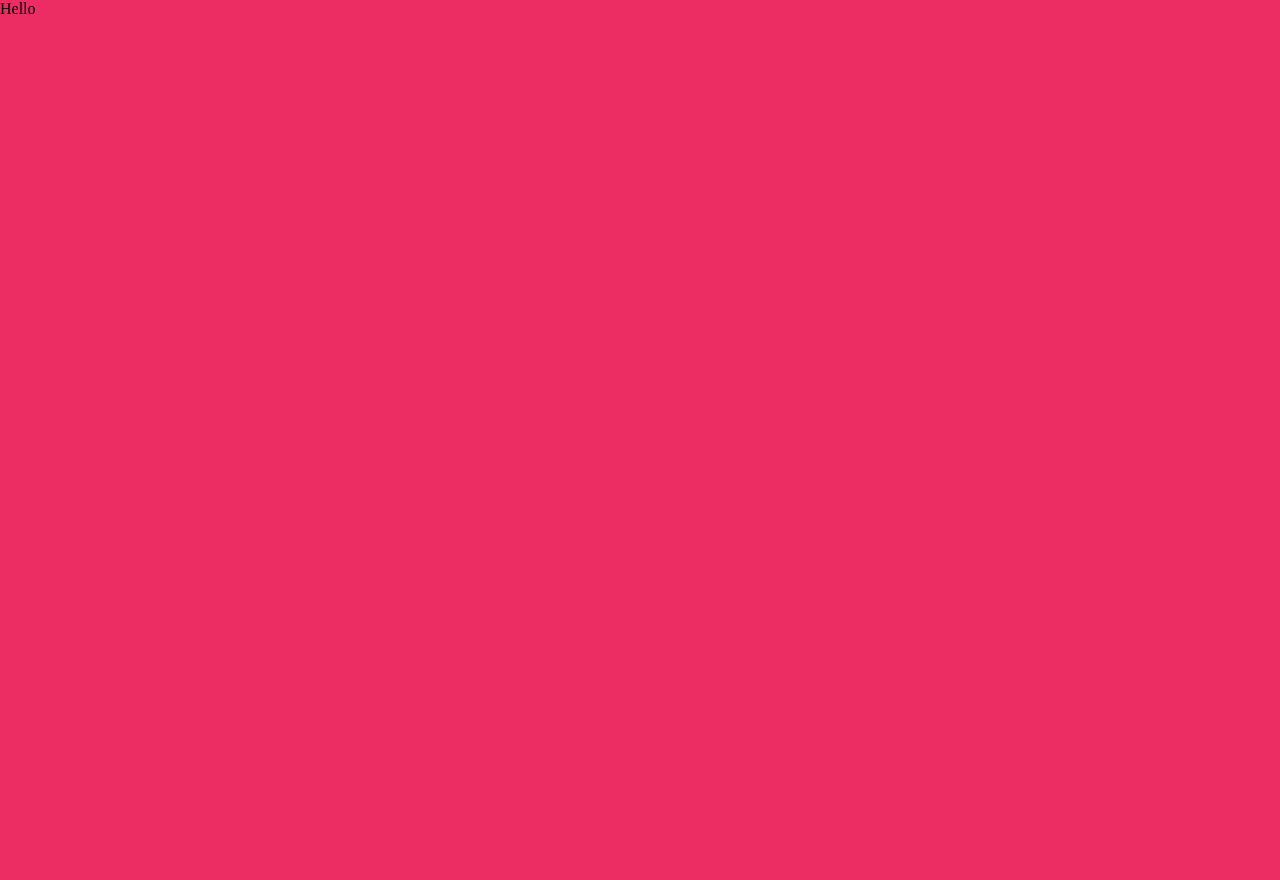
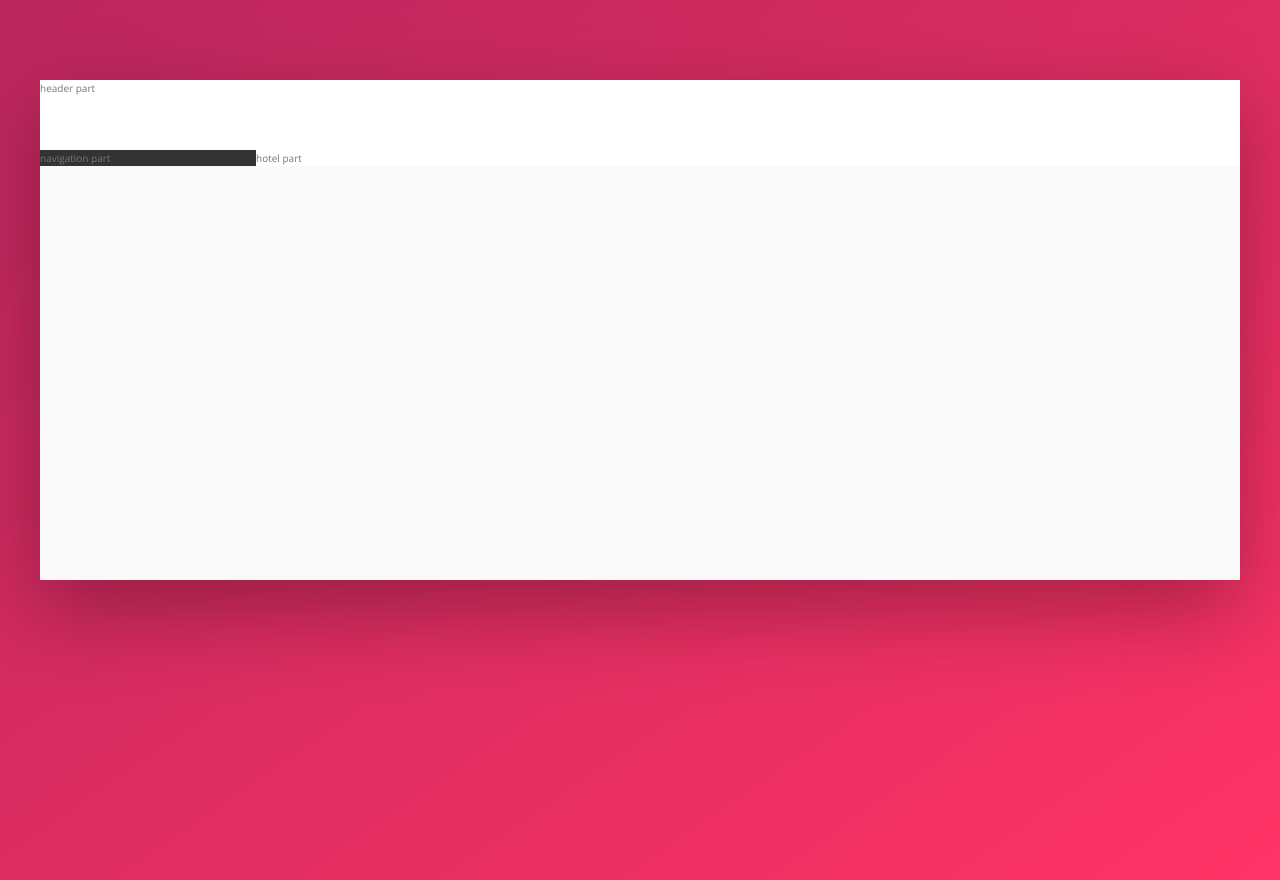
Before and after one commit to m7mdZayan/trillo, a website: page index.html in a window 1280 px wide. Before the commit the page ends 800 px from the top, so only its background shows below. Drawn offline with nearby package versions, Linux system fonts and the light colour scheme.

Commit message:
overall layout set

```diff
--- a/index.html
+++ b/index.html
@@ -14,6 +14,16 @@
     <title>trillo &mdash; Your all-in-one booking app</title>
   </head>
   <body>
-    <p>Hello</p>
+    <div class="container">
+      <header class="header">header part</header>
+      <div class="content">
+        <nav class="side-bar">
+          navigation part
+        </nav>
+        <main class="hotel-view">
+          hotel part
+        </main>
+      </div>
+    </div>
   </body>
 </html>
--- /dev/null
+++ b/sass/_base.scss
@@ -0,0 +1,52 @@
+/*
+COLORS
+
+
+
+*/
+
+:root {
+  --color-primary: #eb2f64;
+  --color-primary-light: #ff3366;
+  --color-primary-dark: #ba265d;
+  --Greylight1: #faf9f9;
+  --Greylight2: #f4f2f2;
+  --Greylight3: #f0eeee;
+  --Greylight4: #ccc;
+  --Greydark1: #333;
+  --Greydark2: #777;
+  --Greydark3: #999;
+  --bla: red;
+}
+
+* {
+  margin: 0;
+  padding: 0;
+}
+
+*,
+*::after,
+*::before {
+  box-sizing: inherit;
+}
+
+html {
+  box-sizing: border-box;
+  font-size: 62.5%; // => 1rem = 10px
+}
+
+body {
+  font-family: "Open Sans", sans-serif;
+  font-weight: 400;
+  line-height: 1.6;
+  color: var(--Greydark2);
+  background-image: linear-gradient(
+    to right bottom,
+    var(--color-primary-dark),
+    var(--color-primary-light)
+  );
+  background-size: cover;
+  background-repeat: no-repeat;
+
+  min-height: 100vh;
+}
--- /dev/null
+++ b/sass/_layout.scss
@@ -0,0 +1,28 @@
+.container {
+  max-width: 120rem;
+  margin: 8rem auto;
+  background-color: var(--Greylight1);
+  box-shadow: 0 3rem 8rem rgba(#000000, 0.3);
+
+  min-height: 50rem;
+}
+
+.header {
+  height: 7rem;
+  background-color: #fff;
+  border-bottom: var(--Greylight2);
+}
+
+.content {
+  display: flex;
+}
+
+.side-bar {
+  background-color: var(--Greydark1);
+  flex: 0 0 18%;
+}
+
+.hotel-view {
+  background-color: #fff;
+  flex: 1;
+}
--- a/sass/main.scss
+++ b/sass/main.scss
@@ -1,25 +1,3 @@
-/*
-COLORS
-
-Primary: #eb2f64
-Primary light: #FF3366
-Primary dark: #BA265D
-
-Grey light 1: #faf9f9
-Grey light 2: #f4f2f2
-Grey light 3: #f0eeee
-Grey light 4: #ccc
-
-Grey dark 1: #333
-Grey dark 2: #777
-Grey dark 3: #999
-
-*/
-* {
-  margin: 0;
-  padding: 0;
-}
-
-body {
-  background-color: #eb2d64;
-}
+@import "./base";
+@import "./layout";
+@import "./components";
```
Also changed, not shown: css/style.css, sass/_components.scss (added).
